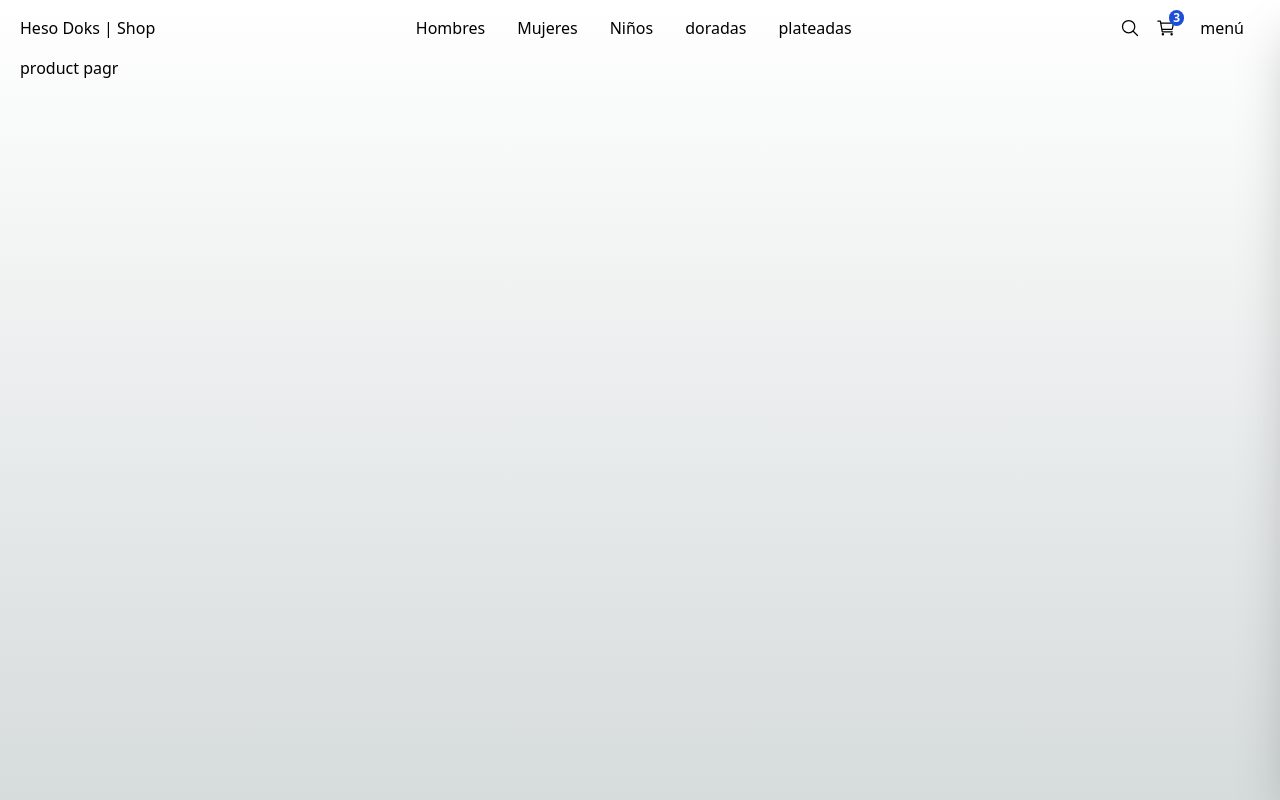
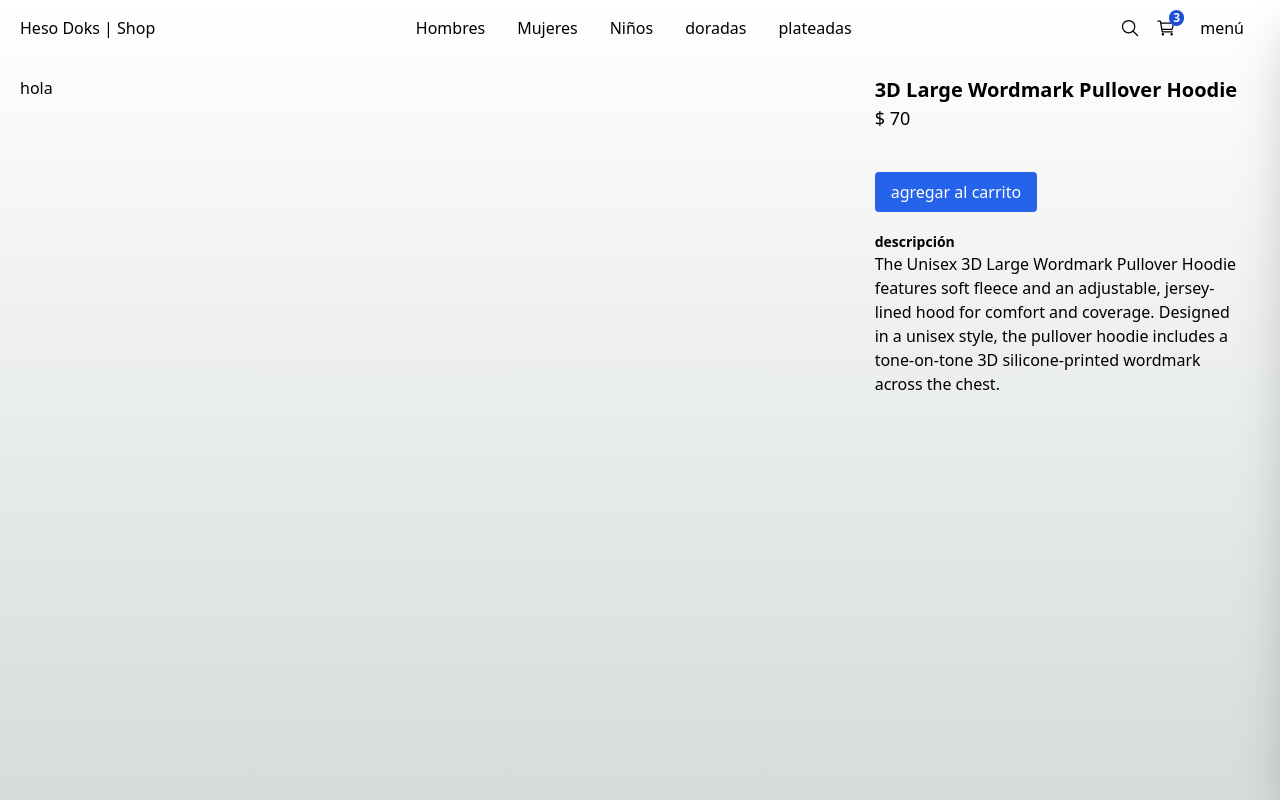
Before and after one commit to heynar-max/Heso-Doks_Shop, a Next.js app: page /product/3d_large_wordmark_pullover_hoodie in a window 1280 px wide. Built offline with nearby package versions, Linux system fonts and the light colour scheme.

Commit message:
Pantalla de producto

```diff
--- a/src/app/(shop)/product/[slug]/page.tsx
+++ b/src/app/(shop)/product/[slug]/page.tsx
@@ -1,8 +1,58 @@
+import { initialData } from "@/seed/seed";
+import { notFound } from "next/navigation";
 
-export default function productSlugShopPage() {
+
+    interface Props {
+        params: {
+            slug: string;
+        }
+    }
+
+
+export default function productSlugShopPage({params}: Props) {
+
+    const { slug } = params;
+    const product = initialData.products.find( product => product.slug === slug);
+
+    if ( !product ) {
+        notFound();
+    }
+
     return (
-        <div>
-        <h1>product pagr</h1>
+        <div className="mt-5 mb-20 grid grid-cols-1 md:grid-cols-3 gap-3">
+
+            {/* slideshow  */}
+            <div className="col-span-1 md:col-span-2" >
+                hola
+            </div>
+
+            {/* detalles  */}
+            <div className="col-span-1 px-5">
+                <h1 className="antialiased font-bold text-xl">
+                    {product.title}
+                </h1>
+                <p className="text-lg mb-5">
+                    $ {product.price}
+                </p>
+
+                {/* selector de tallas  */}
+
+                {/* selector de cantidad  */}
+
+                {/* boton  */}
+                <button className="btn-primary my-5">
+                    agregar al carrito
+                </button>
+
+                {/* descripcion  */}
+                <h3 className="font-bold text-sm">
+                    descripción
+                </h3>
+                <p className="font-light">
+                    {product.description}
+                </p>
+            </div>
+
         </div>
     );
 }
--- /dev/null
+++ b/src/app/(shop)/product/not-found.tsx
@@ -0,0 +1,8 @@
+import { PageNotFound } from "@/components";
+
+
+export default function notFound() {
+    return (
+        <PageNotFound/>
+    );
+}
```
